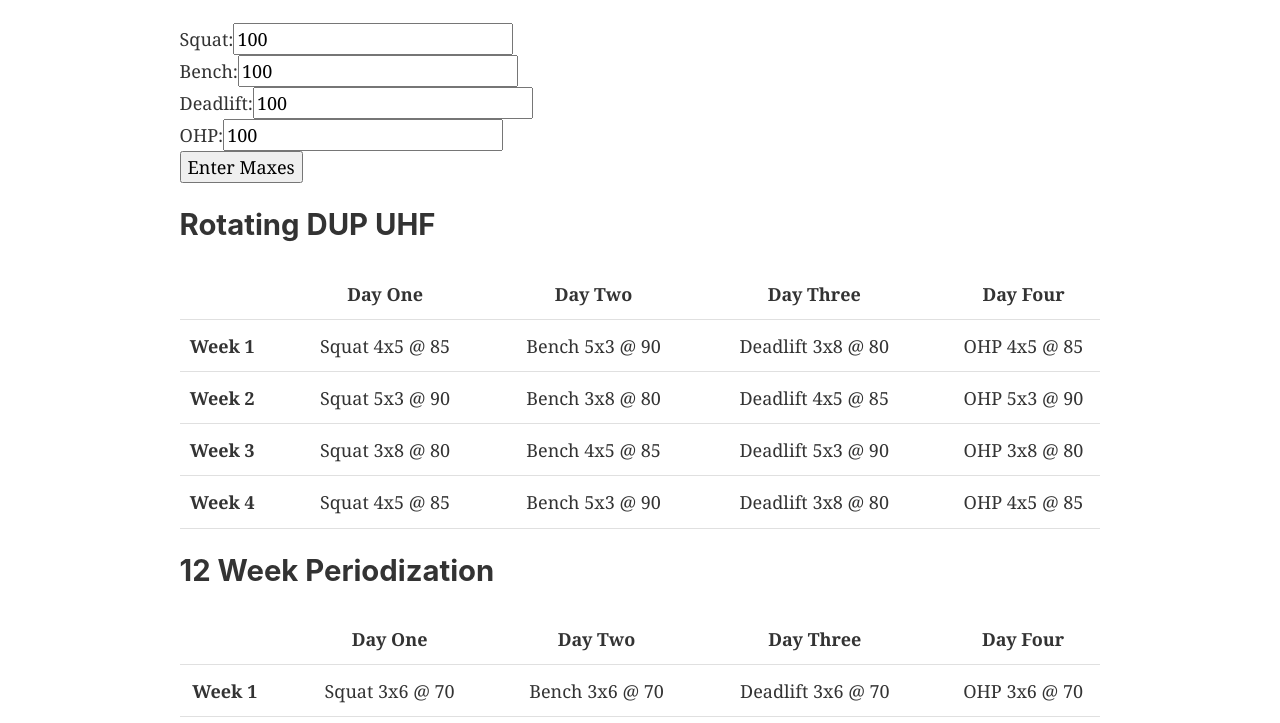
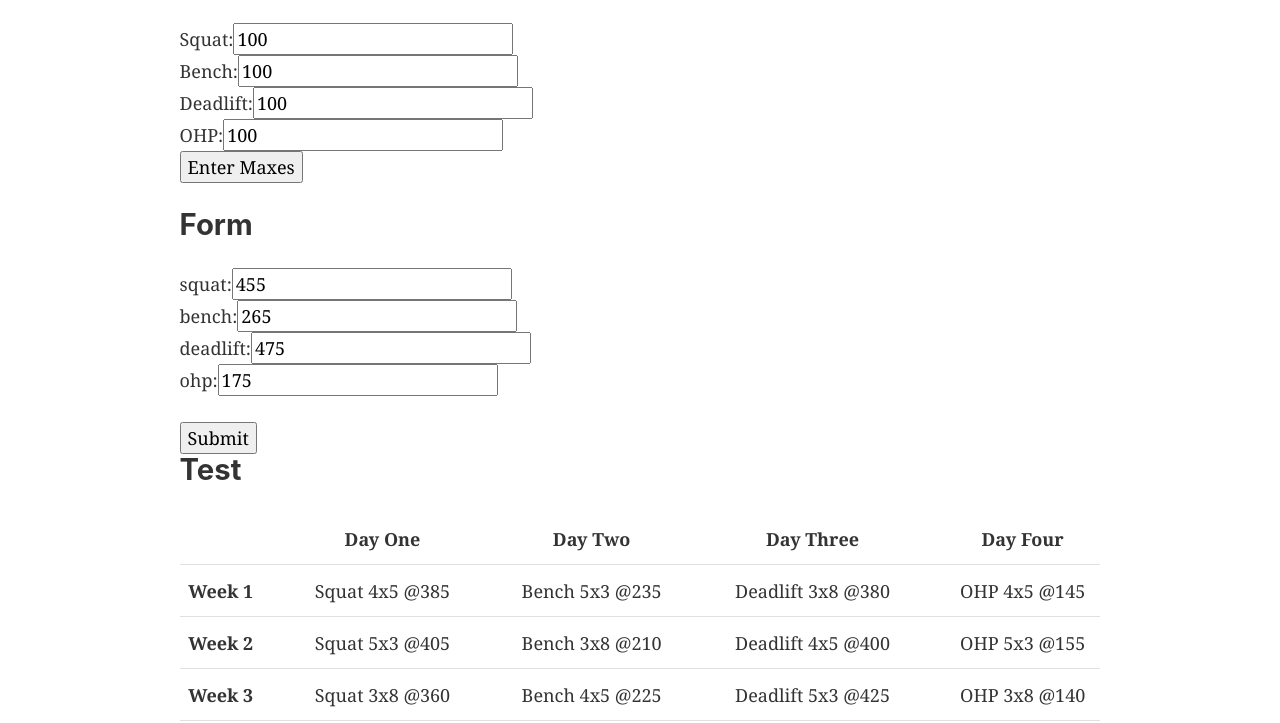
Before and after one commit to regulated/Strength-Sheets, a Gatsby site: page /calander-view in a window 1280 px wide. Shown: the part 229-952 px from the top of the page. Built offline with nearby package versions, Linux system fonts and the light colour scheme; Gatsby itself is replaced by a stand-in of ours.

Commit message:
Created a test form that reacts to the input

```diff
--- a/src/components/get-maxes.js
+++ b/src/components/get-maxes.js
@@ -21,9 +21,9 @@ const GetMaxes = (initialValues, callback) => {
   }
 
   return {
-    handleSubmit,
+    inputs,
     handleInputChange,
-    inputs
+    handleSubmit
   }
 }
 
--- a/src/components/maxes-form.js
+++ b/src/components/maxes-form.js
@@ -1,10 +1,10 @@
 import React from 'react'
-import { useStaticQuery, graphql } from "gatsby"
+//import { useStaticQuery, graphql } from "gatsby"
 import GetMaxes from "../components/get-maxes"
 
 const MaxesForm = () => {
 
-  const data = useStaticQuery(graphql`
+  /*const data = useStaticQuery(graphql`
     query {
       allDaysJson {
         edges {
@@ -41,7 +41,7 @@ const MaxesForm = () => {
       }
     }
   `)
-
+*/
 
   const EnterData = () => {
       alert(`Max Entered!
--- /dev/null
+++ b/src/components/test.js
@@ -0,0 +1,156 @@
+import React, {useState} from "react"
+import { useStaticQuery, graphql } from "gatsby"
+
+const Test = () => {
+
+
+  const data = useStaticQuery(graphql`
+    query {
+      allDaysJson {
+        edges {
+          node {
+            T1
+            T1max
+            day
+          }
+        }
+      }
+      allWeeksJson {
+        edges {
+          node {
+            T1perc
+            T1reps
+            week
+          }
+        }
+      }
+      allDupWeeksJson {
+        edges {
+          node {
+            week
+          }
+        }
+      }
+      allDupJson {
+        edges {
+          node {
+            perc
+            reps
+          }
+        }
+      }
+    }
+  `)
+
+  var count = 3
+
+  const [inputs, setInputs] = useState({
+    squat: 455,
+    bench: 265,
+    deadlift: 475,
+    ohp: 175
+  });
+
+
+  const handleSubmit = event => {
+    if (event) {
+      event.preventDefault();
+    }
+  };
+
+  const handleInputChange = event => {
+    event.persist();
+    setInputs(inputs => ({
+      ...inputs,
+      [event.target.name]: event.target.value
+    }));
+  };
+
+  const inputValues = Object.values(inputs)
+
+
+  return (
+
+    <div>
+    <h2>Form</h2>
+
+    <form onSubmit={handleSubmit}>
+      <div>
+        <label>squat:</label>
+        <input
+          type="text"
+          name="squat"
+          value={inputs.squat}
+          onChange={handleInputChange}
+          required
+        />
+      </div>
+
+      <div>
+        <label>bench:</label>
+        <input
+          type="text"
+          name="bench"
+          value={inputs.bench}
+          onChange={handleInputChange}
+          required
+        />
+      </div>
+
+      <div>
+        <label>deadlift:</label>
+        <input
+          type="text"
+          name="deadlift"
+          value={inputs.deadlift}
+          onChange={handleInputChange}
+          required
+        />
+      </div>
+
+      <div>
+        <label>ohp:</label>
+        <input
+          type="text"
+          name="ohp"
+          value={inputs.ohp}
+          onChange={handleInputChange}
+          required
+        />
+      </div>
+
+    </form>
+    <button type="submit" onClick={handleSubmit}>Submit</button>
+
+
+    <div class="container">
+      <h2>Test</h2>
+      <table class="table table-bordered">
+        <thead>
+          <tr>
+            <th></th>
+            {data.allDaysJson.edges.map((i) => {
+              return <th>{i.node.day}</th>
+            })}
+          </tr>
+        </thead>
+        <tbody>
+          {data.allDupWeeksJson.edges.map((i) => {
+            return <tr>
+            <th>{i.node.week}</th>
+            {data.allDaysJson.edges.map((j) => {
+              count++
+              // return Lift-Reps-Weights(rounded down to nearest 5)
+              return <td>{j.node.T1} {data.allDupJson.edges[count%3].node.reps} @
+              {(inputValues[count%4] * data.allDupJson.edges[count%3].node.perc) - (inputValues[count%4] * data.allDupJson.edges[count%3].node.perc)%5}</td>
+            })}
+            </tr>
+          })}
+        </tbody>
+      </table>
+    </div>
+  </div>
+  )
+}
+
+export default Test
--- a/src/pages/calander-view.js
+++ b/src/pages/calander-view.js
@@ -1,12 +1,12 @@
 import React from "react"
 import { Link } from "gatsby"
-import { graphql } from "gatsby"
 
 import Layout from "../components/layout"
 import SEO from "../components/seo"
 import MaxesForm from "../components/maxes-form"
 import DupTable from "../components/dup-table"
 import PeriodizationTable from "../components/periodization-table";
+import Test from "../components/test"
 
 
 
@@ -18,6 +18,8 @@ const CalanderView = ({data}) => (
 
     <MaxesForm/>
 
+    <Test/>
+
     <DupTable/>
 
     <PeriodizationTable/>
--- a/src/pages/index.js
+++ b/src/pages/index.js
@@ -2,7 +2,6 @@ import React from "react"
 import { Link } from "gatsby"
 
 import Layout from "../components/layout"
-import Image from "../components/image"
 import SEO from "../components/seo"
 
 const IndexPage = () => (
```
